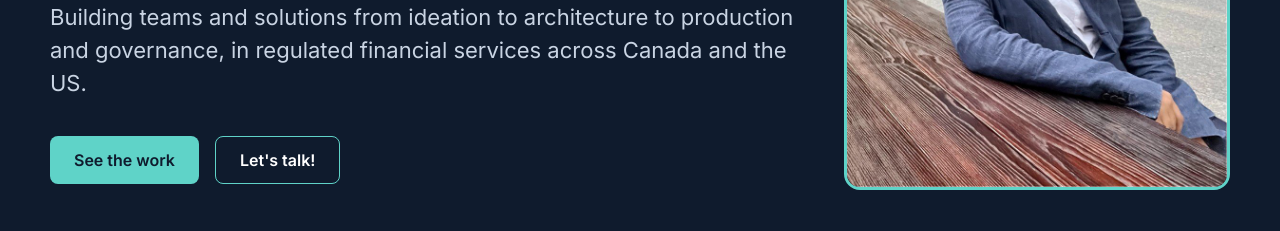
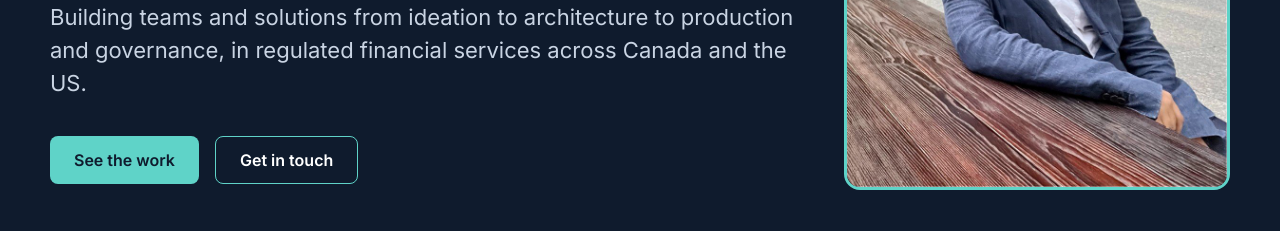
Before and after one commit to mrezamoosavi/reza-moosavi-site, a plain HTML site: page index.html in a window 1280 px wide. Shown: the part 352-583 px from the top of the page. Drawn offline with Linux system fonts and the light colour scheme.

Commit message:
Hero button: Get in touch
Co-Authored-By: Claude Opus 5.5 <noreply@anthropic.com>
Claude-Session: https://claude.ai/code/session_019dmCN4w62YnbLsNzxajoyw

```diff
--- a/index.html
+++ b/index.html
@@ -53,7 +53,7 @@ a:focus-visible{outline:2px solid #5FD3C8;outline-offset:3px}
 <p class="lede" style="margin: 0; font-size: 22px; line-height: 1.5; color: #C9D4E3; max-width: 820px">Building teams and solutions from ideation to architecture to production and governance, in regulated financial services across Canada and the US.</p>
 <div style="display: flex; flex-wrap: wrap; gap: 16px; margin-top: 8px">
 <a href="#work" style="background: #5FD3C8; color: #0F1B2D; font-weight: 600; text-decoration: none; padding: 14px 24px; border-radius: 8px; font-size: 16px">See the work</a>
-<a href="mailto:reza.moosavi.personal@gmail.com" style="border: 1px solid #5FD3C8; color: #FFFFFF; font-weight: 600; text-decoration: none; padding: 13px 24px; border-radius: 8px; font-size: 16px">Let's talk!</a>
+<a href="mailto:reza.moosavi.personal@gmail.com" style="border: 1px solid #5FD3C8; color: #FFFFFF; font-weight: 600; text-decoration: none; padding: 13px 24px; border-radius: 8px; font-size: 16px">Get in touch</a>
 </div>
 </div>
 <img src="photo.jpg" alt="Reza Moosavi" width="380" height="380" style="flex: 0 1 380px; width: 380px; max-width: 100%; height: auto; aspect-ratio: 1 / 1; object-fit: cover; border-radius: 16px; border: 3px solid #5FD3C8">
```
